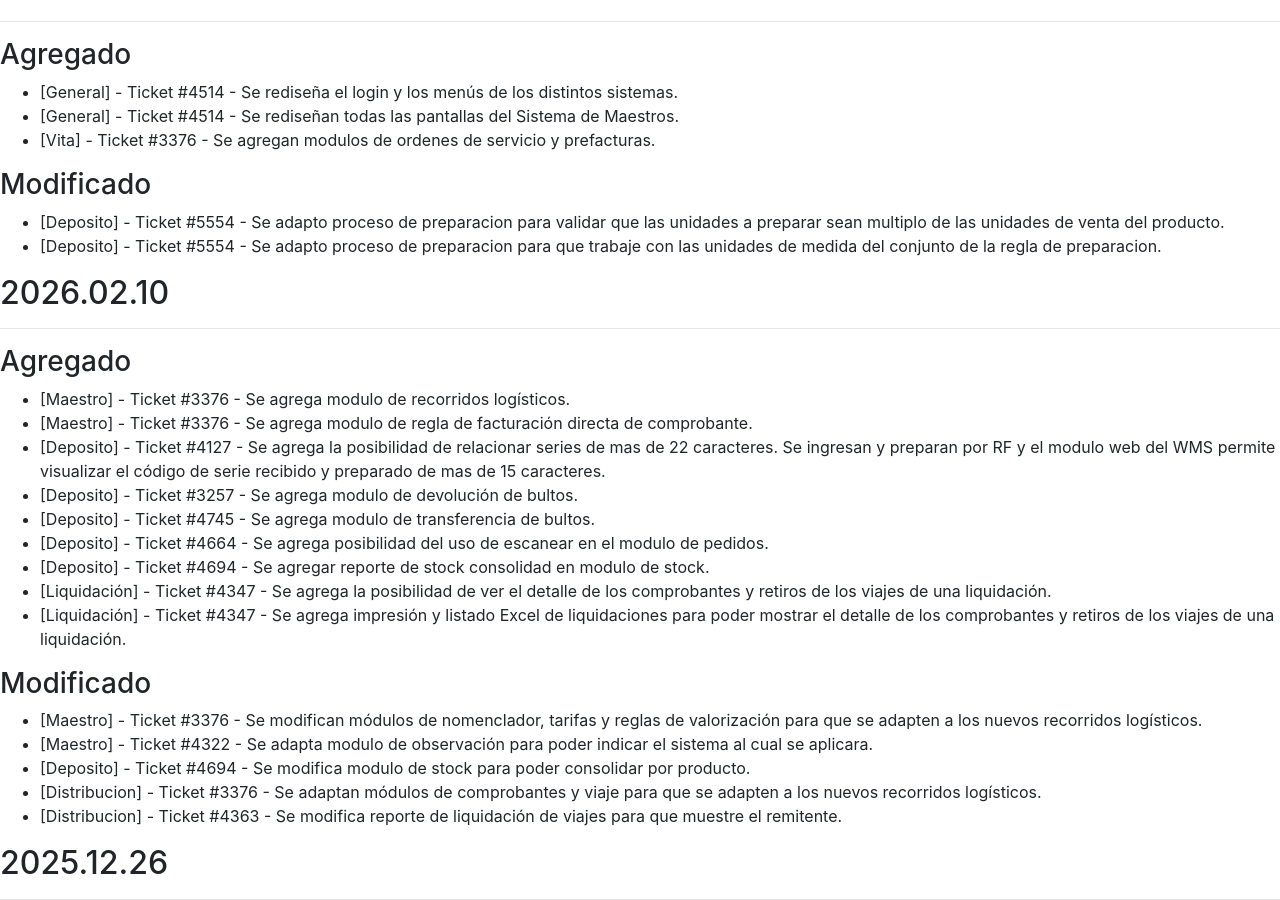
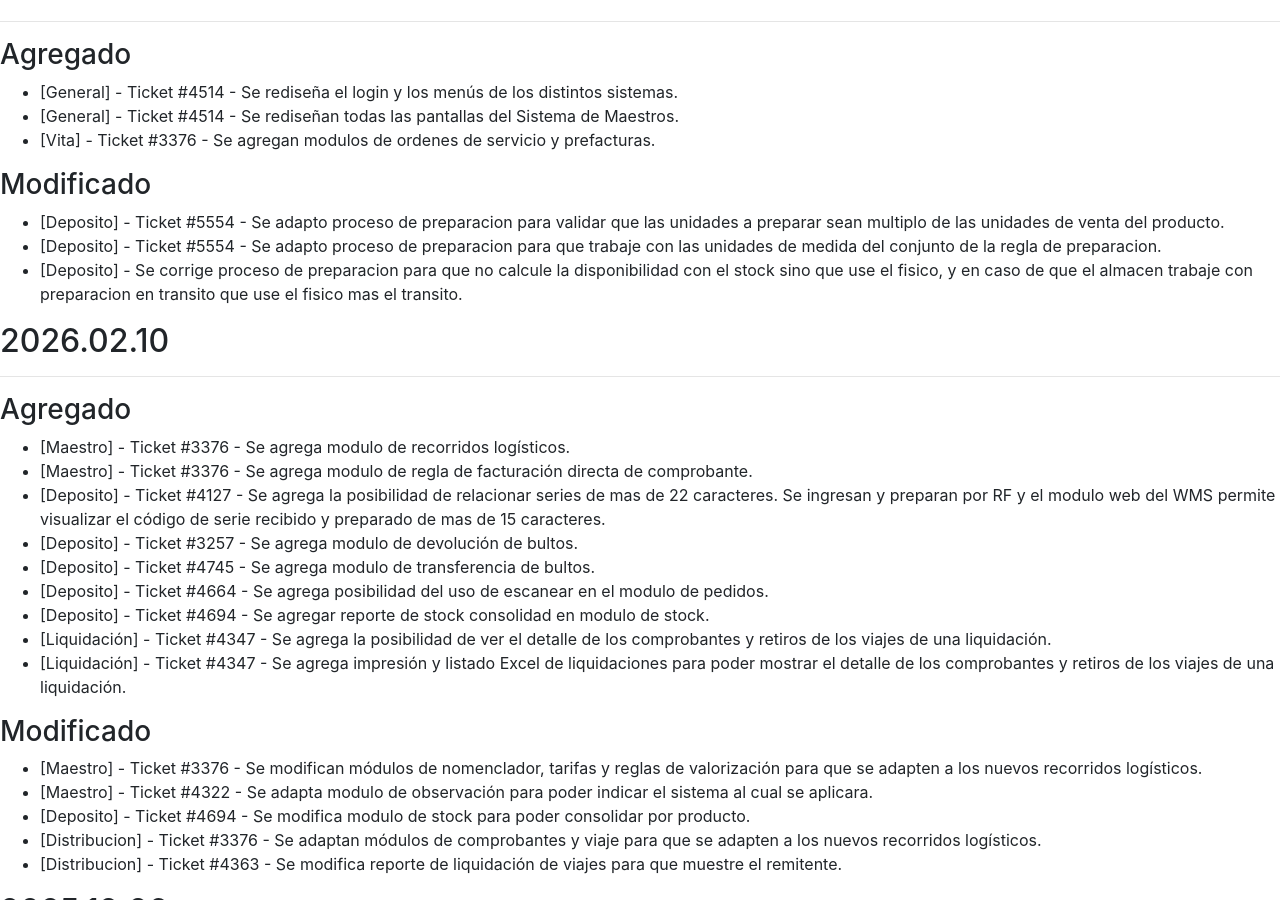
Before and after one commit to brainsys-arsaad/versionado, a Jekyll site: the page built from registro-cambios.markdown, in a window 1280 px wide and 900 px high, scrolled down 330 px. Built offline with Jekyll 4.4.1, drawn with Linux system fonts in a browser that asks for light colours.

Commit message:
Update registro-cambios.markdown

```diff
--- a/registro-cambios.markdown
+++ b/registro-cambios.markdown
@@ -133,6 +133,7 @@ El formato esta basado en [Keep a Changelog](https://keepachangelog.com/es-ES/1.
 ### Modificado
 - [Deposito] - Ticket #5554 - Se adapto proceso de preparacion para validar que las unidades a preparar sean multiplo de las unidades de venta del producto.
 - [Deposito] - Ticket #5554 - Se adapto proceso de preparacion para que trabaje con las unidades de medida del conjunto de la regla de preparacion.
+- [Deposito] - Se corrige proceso de preparacion para que no calcule la disponibilidad con el stock sino que use el fisico, y en caso de que el almacen trabaje con preparacion en transito que use el fisico mas el transito.
 
 ## 2026.02.10
 ---
```
